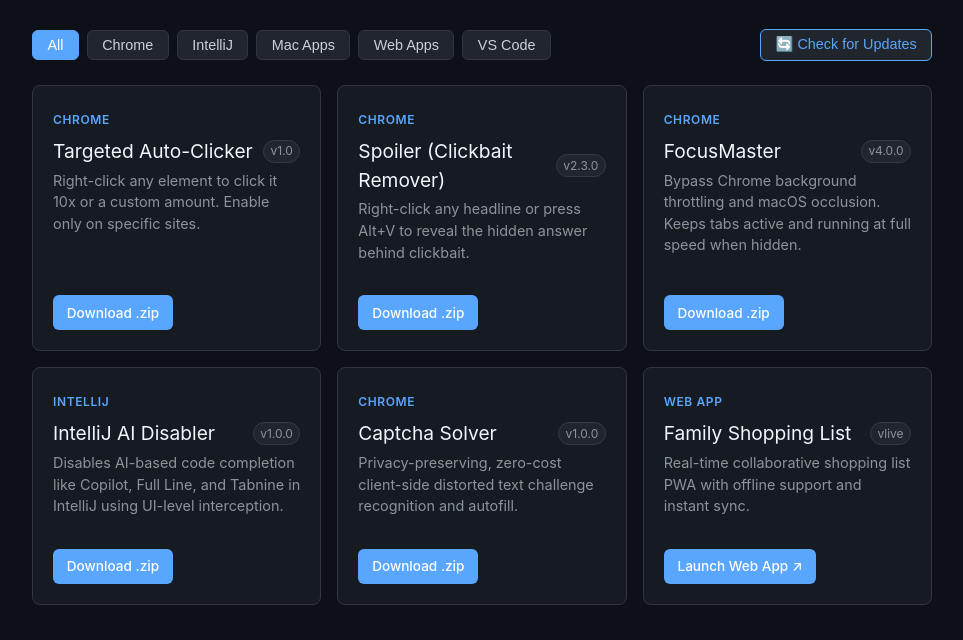
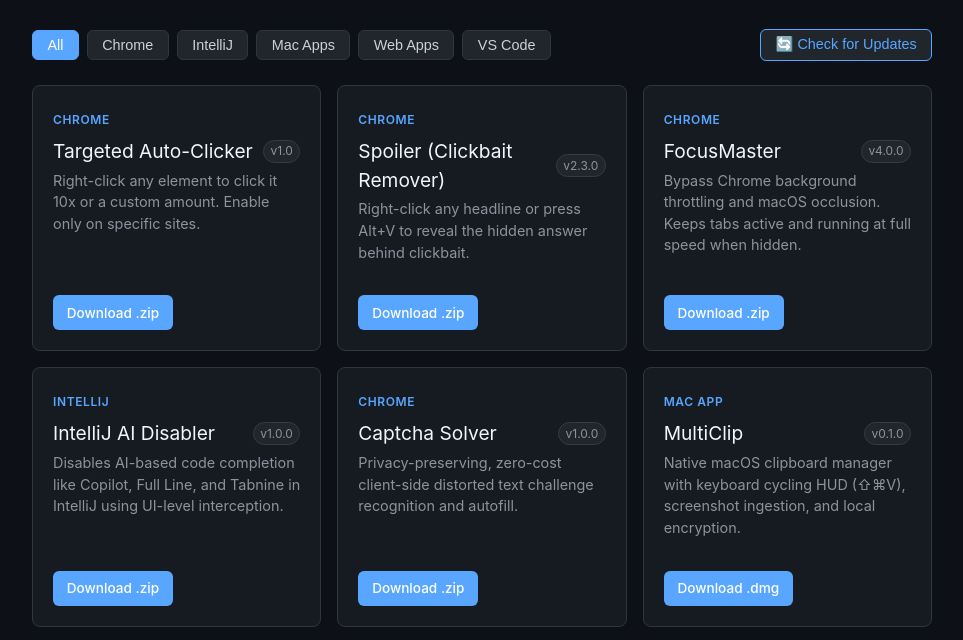
Before and after one commit to yzentler/pluginServer, a website: page index.html in a window 1280 px wide. Shown: the part 140-780 px from the top of the page, without its empty margins (158-1121 px from the left). Drawn offline with Linux system fonts and the light colour scheme.

Commit message:
Add MultiClip v0.1.0 Mac App (.dmg)

```diff
--- a/index.html
+++ b/index.html
@@ -271,6 +271,7 @@
     let currentFilter = 'all';
 
     const TRACKED_REPOS = [
+      { id: 'multiclip', repo: 'yzentler/MultiClip', target: 'mac', assetPattern: /MultiClip.*\.dmg$/i },
       { id: 'clickbait-remover', repo: 'yzentler/clickbaitRemover', assetPattern: /clickbait.*\.zip$/i },
       { id: 'focusMaster', repo: 'yzentler/focusMaster', assetPattern: /focusMaster.*\.zip$/i },
       { id: 'captcha-solver', repo: 'yzentler/captchaSolver', assetPattern: /captcha.*\.zip$/i }
--- a/registry.json
+++ b/registry.json
@@ -50,6 +50,15 @@
       "updatedAt": "2026-09-28"
     },
     {
+      "id": "multiclip",
+      "target": "mac",
+      "name": "MultiClip",
+      "version": "0.1.0",
+      "description": "Native macOS clipboard manager with keyboard cycling HUD (⇧⌘V), screenshot ingestion, and local encryption.",
+      "downloadUrl": "plugins/mac/MultiClip-0.1.0.dmg",
+      "updatedAt": "2026-10-15"
+    },
+    {
       "id": "family-shopping-list",
       "target": "webapp",
       "name": "Family Shopping List",
```
Also changed, not shown: 1 other file.
